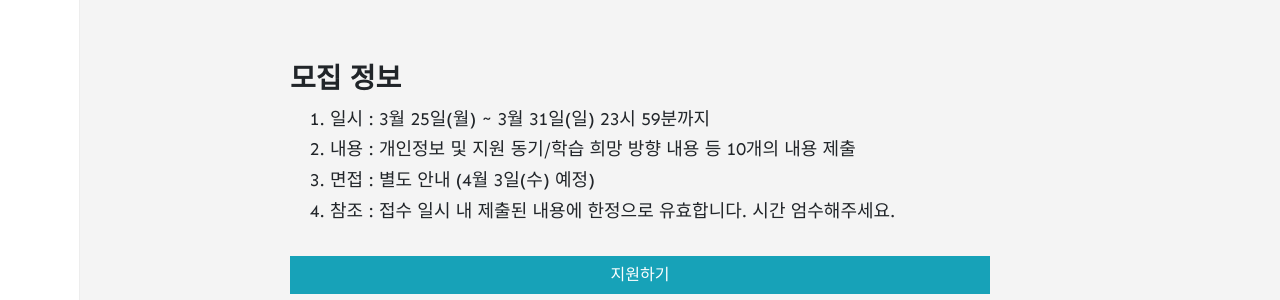
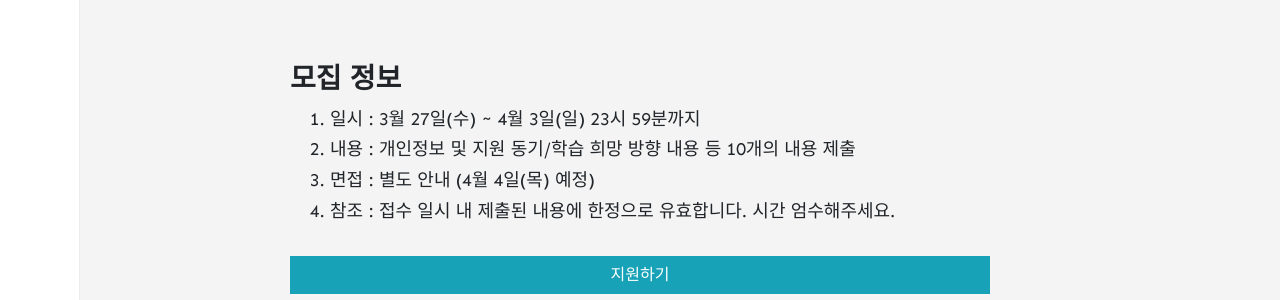
Before and after one commit to inje-illab/illab-web-frontend, a Jekyll site: the page built from _pages/join.md, in a window 1280 px wide. Shown: the part 385-685 px from the top of the page. Built offline with Jekyll 4.4.1, drawn with Linux system fonts in a browser that asks for light colours; nearby versions of some CDN libraries; comment, search, counter and statistics services are not loaded.

Commit message:
#19⚡️fix: 2024년 상반기 학부연구생 모집 정보 업데이트

```diff
--- a/_pages/join.md
+++ b/_pages/join.md
@@ -11,9 +11,9 @@ comments: false
 
 ### 모집 정보
 
-1. 일시 : 3월 25일(월) ~ 3월 31일(일) 23시 59분까지
+1. 일시 : 3월 27일(수) ~ 4월 3일(일) 23시 59분까지
 2. 내용 : 개인정보 및 지원 동기/학습 희망 방향 내용 등 10개의 내용 제출
-3. 면접 : 별도 안내 (4월 3일(수) 예정)
+3. 면접 : 별도 안내 (4월 4일(목) 예정)
 4. 참조 : 접수 일시 내 제출된 내용에 한정으로 유효합니다. 시간 엄수해주세요.
 
 <a href="https://forms.gle/hkKCTevAvMsXR9VG9" target="_blank"><button type="button" class="btn btn-info w-100">지원하기</button></a>
```
